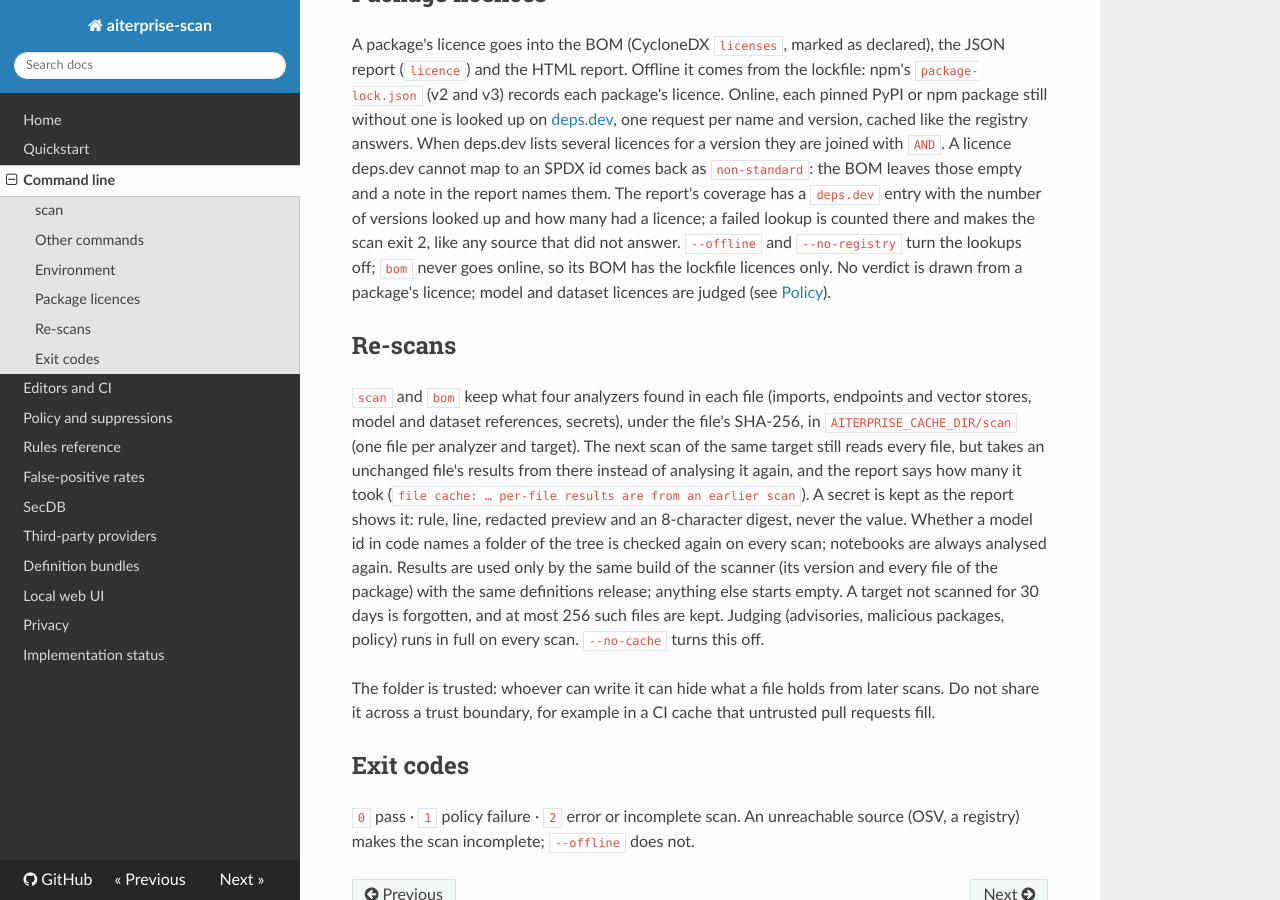
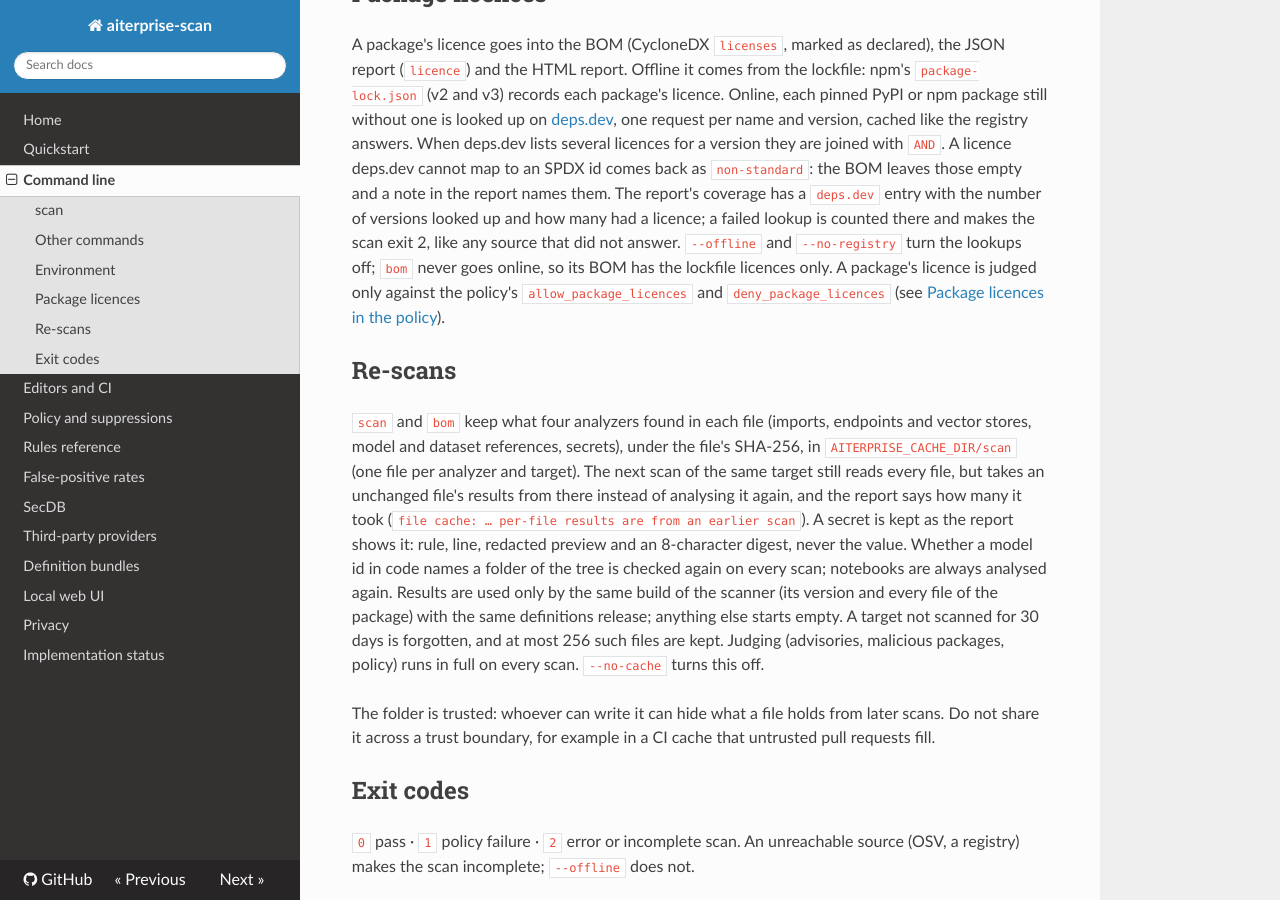
Before and after one commit to jtopaz1/aiterprise-aibom, an MkDocs documentation site: the page built from docs/cli.md, in a window 1280 px wide and 900 px high, scrolled down 3370 px. Built offline with MkDocs 1.6.1, drawn with Linux system fonts in a browser that asks for light colours; nearby versions of some CDN libraries.

Commit message:
Package licences: point the docs at the policy lists that now judge them (V)
Co-Authored-By: Claude Opus 5.5 <noreply@anthropic.com>

```diff
--- a/docs/cli.md
+++ b/docs/cli.md
@@ -93,8 +93,9 @@ A licence deps.dev cannot map to an SPDX id comes back as `non-standard`: the BO
 empty and a note in the report names them. The report's coverage has a `deps.dev` entry with the
 number of versions looked up and how many had a licence; a failed lookup is counted there and
 makes the scan exit 2, like any source that did not answer. `--offline` and `--no-registry` turn
-the lookups off; `bom` never goes online, so its BOM has the lockfile licences only. No verdict is drawn from a package's licence; model and dataset licences are
-judged (see [Policy](policy.md)).
+the lookups off; `bom` never goes online, so its BOM has the lockfile licences only. A package's
+licence is judged only against the policy's `allow_package_licences` and `deny_package_licences`
+(see [Package licences in the policy](policy.md#package-licences)).
 
 ## Re-scans
 
```
Also changed, not shown: docs/STATUS.md (+1 -1 lines), 1 other file.
